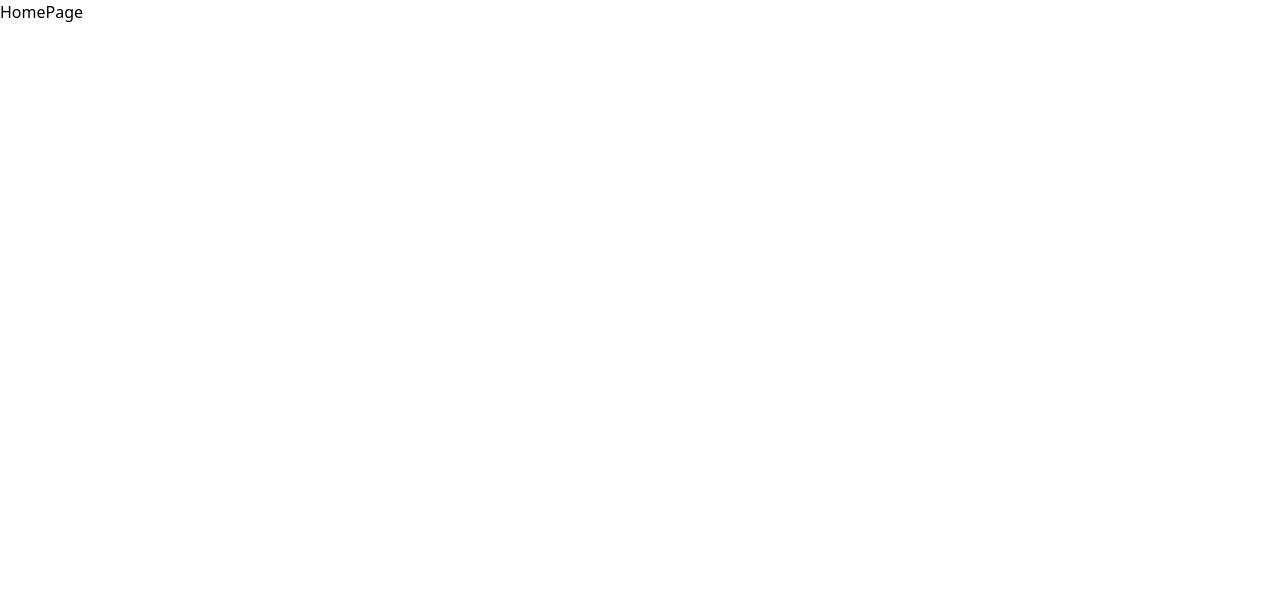
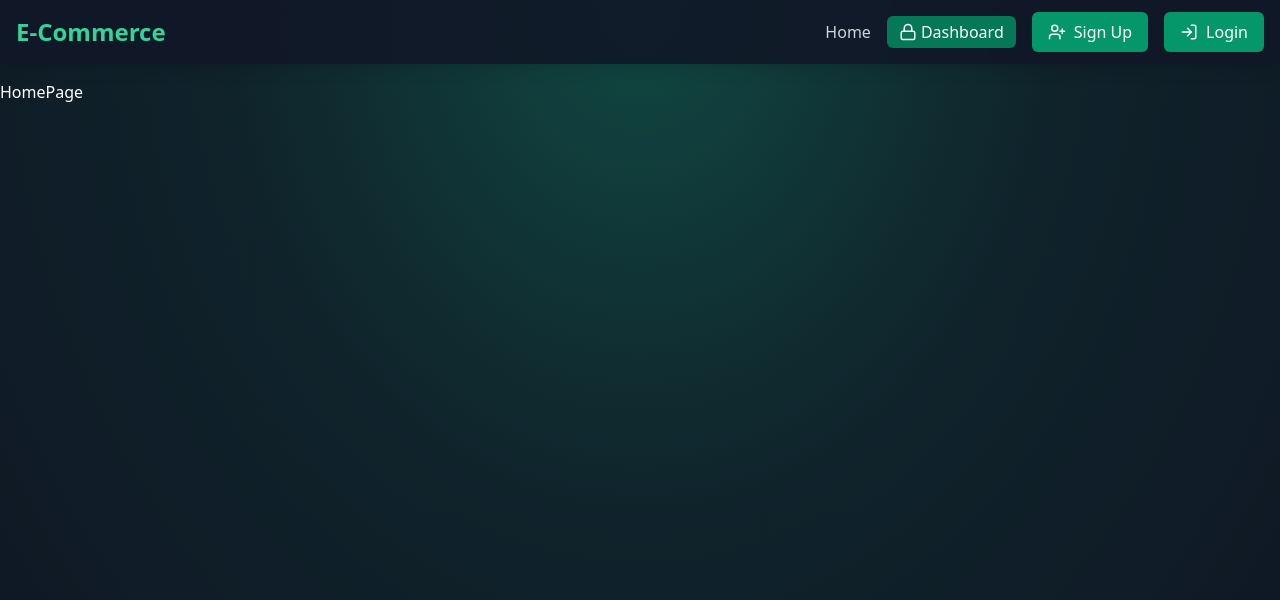
Before and after one commit to Yashvanth-R/E-Commerce_Website, a React app in the folder frontend/: page / in a window 1280 px wide. Shown: the top 600 px of the page. Built offline with nearby package versions, Linux system fonts and the light colour scheme; the HTML template or start-up script is replaced by a standard one.

Commit message:
Add: Created navbar and implemented signup/logout

```diff
--- a/frontend/src/App.jsx
+++ b/frontend/src/App.jsx
@@ -2,17 +2,27 @@
 import HomePage from "./pages/HomePage"
 import SignUpPage from "./pages/SignUpPage"
 import LoginPage from "./pages/LoginPage"
+import Navbar from "./components/Navbar"
 
 function App() {
 
   return (
-    <div>
-      <Routes>
-        <Route path="/" element={< HomePage/>} />
-        <Route path="/signup" element={< SignUpPage/>} />
-        <Route path="/login" element={< LoginPage/>} />
-      </Routes>
+    <div className="min-h-screen bg-gray-900 text-white relative overflow-hidden">
+      {/* Background gradient */}
+			<div className='absolute inset-0 overflow-hidden'>
+				<div className='absolute inset-0'>
+					<div className='absolute top-0 left-1/2 -translate-x-1/2 w-full h-full bg-[radial-gradient(ellipse_at_top,rgba(16,185,129,0.3)_0%,rgba(10,80,60,0.2)_45%,rgba(0,0,0,0.1)_100%)]' />
+				</div>
+			</div>
 
+      <div className="relative z-50 pt-20">
+        <Navbar />
+        <Routes>
+          <Route path="/" element={< HomePage/>} />
+          <Route path="/signup" element={< SignUpPage/>} />
+          <Route path="/login" element={< LoginPage/>} />
+        </Routes>
+      </div>
     </div>
   )
 }
--- /dev/null
+++ b/frontend/src/components/Navbar.jsx
@@ -0,0 +1,58 @@
+import { ShoppingCart, UserPlus, LogIn, LogOut, Lock} from "lucide-react";
+import { Link } from "react-router-dom";
+
+const Navbar = () => {
+const user = false; // Change this to false to simulate a logged-out state
+const isAdmin = true; // Change this to true to simulate an admin user
+  return (
+    <header className="fixed top-0 left-0 w-full bg-gray-900 bg-opacity-90 backdrop-blur-md shadow-lg z-40 transition-all duration-300 boredr-b border-emerald-800">
+        <div className="container mx-auto px-4 py-3">
+            <div className="flex flex-wrap justify-between items-center">
+            <Link to="/" className="text-2xl font-bold text-emerald-400 items-center space-x-2 flex">
+                E-Commerce
+            </Link>
+
+            <nav className="flex flex-wrap items-center gap-4">
+                <Link to={"/"} className="text-gray-300 hover:text-emerald-400 transition duration-300 ease-in-out">Home</Link>
+                {user && (
+                    <Link to={"/cart"} className="relative group text-gray-300 hover:text-emerald-400 transition duration-300 ease-in-out">
+                        <ShoppingCart className="inline-block mr-1 group-hover:text-emerald-400" size={20} />
+                        <span className="hidden sm:inline">Cart</span>
+                        <span className="absolute -top-2 -left-2 bg-emerald-500 text-white rounded-full px-2 py-0.5 text-xs group-hover:bg-emerald-400 transition duration-300 ease-in-out">
+                            3
+                        </span>
+                    </Link>
+                )}
+
+                {isAdmin && (
+                    <Link className="bg-emerald-700 hover:bg-emerald-600 text-white px-3 py-1 rounded-md flex items-center font-medium transition duration-300 ease-in-out" to={"/admin"}>
+                        <Lock className="inline-block mr-1" size={18} />
+                        <span className="hidden sm:inline">Dashboard</span>
+                    </Link>
+                )}
+
+                {user ? (
+                    <button className="bg-gray-700 hover:bg-gray-600 text-white px-4 py-2 rounded-md flex items-center trsansition duration-300 ease-in-out">
+                        <LogOut size={18} />
+                        <span className="hidden sm:inline ml-2">Log Out</span>
+                    </button>
+                ): (
+                    <>
+                        <Link to={"/signup"} className="bg-emerald-600 hover:bg-emerald-700 text-white px-4 py-2 rounded-md flex items-center transition duration-300 ease-in-out">
+                        <UserPlus className="mr-2" size={18} />
+                        Sign Up
+                        </Link>
+                        <Link to={"/login"} className="bg-emerald-600 hover:bg-emerald-700 text-white px-4 py-2 rounded-md flex items-center transition duration-300 ease-in-out">
+                        <LogIn className="mr-2" size={18} />
+                        Login
+                        </Link>
+                    </>
+                )}
+            </nav>
+            </div>
+        </div>
+    </header>
+  )
+}
+
+export default Navbar;
```
